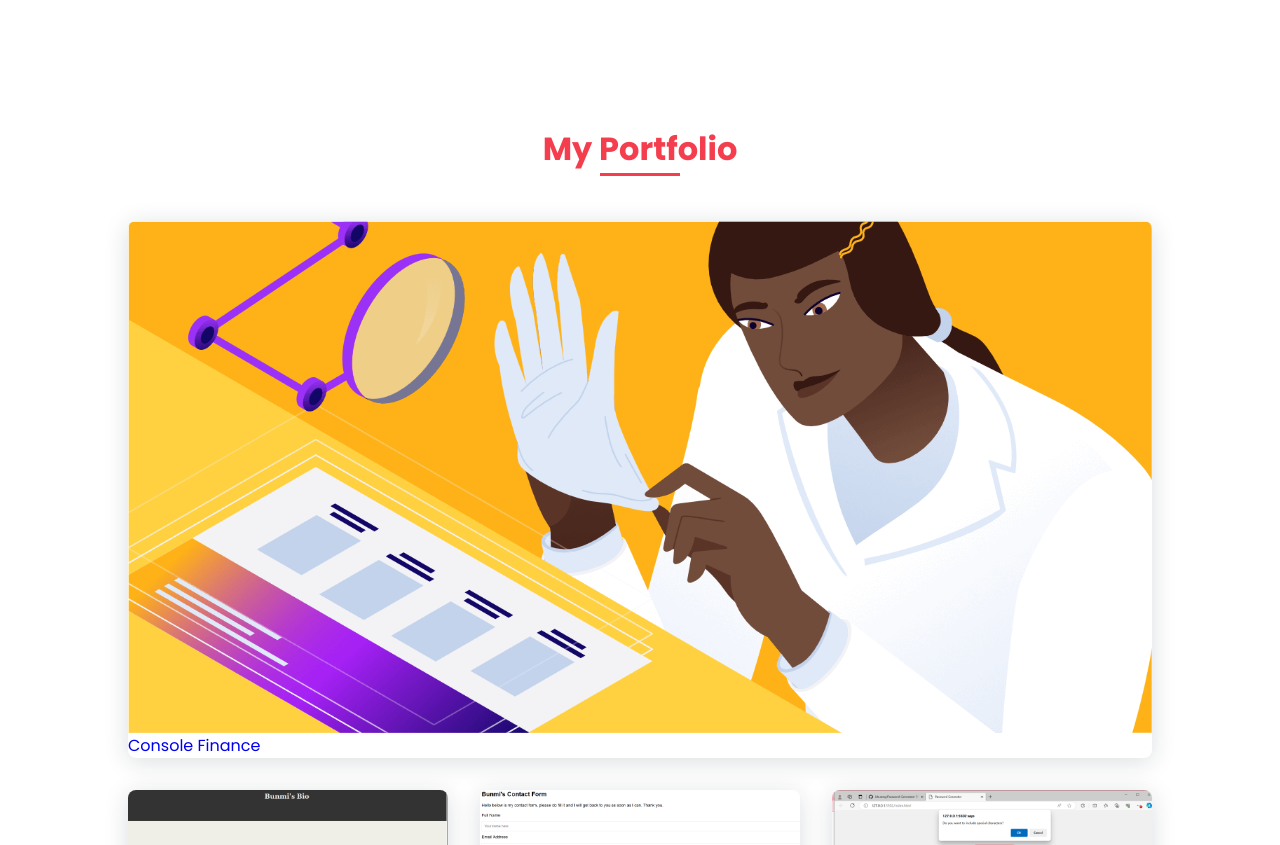
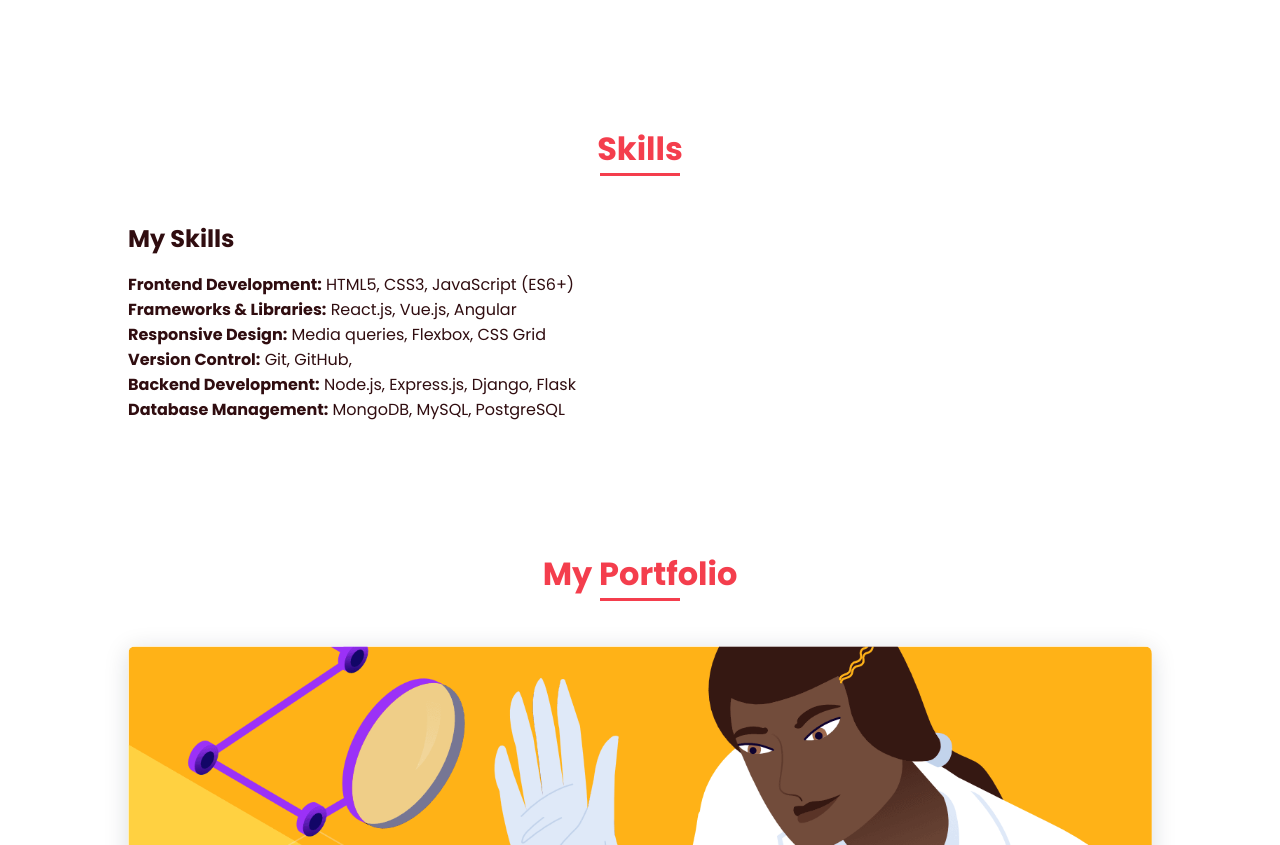
Before and after one commit to bhunmy/BunmiPortfolio, a plain HTML site: page index.html in a window 1280 px wide. Shown: the part 1077-1922 px from the top of the page. Drawn offline with nearby package versions, Linux system fonts and the light colour scheme.

Commit message:
adding skills to my skill section

```diff
--- a/index.html
+++ b/index.html
@@ -79,6 +79,25 @@
                 </div>
             </section>
 
+            <!--=====SKILL =====-->
+            <section class="skills section " id="skills">
+                <h2 class="section-title">Skills</h2>
+                <div class="skills__container bd-grid">
+                    <div>
+                        <h2 class="skills__subtitle">My Skills</h2>
+                        <ul>
+                            <li><strong>Frontend Development:</strong> HTML5, CSS3, JavaScript (ES6+)</li>
+                            <li><strong>Frameworks & Libraries:</strong> React.js, Vue.js, Angular</li>
+                            <li><strong>Responsive Design:</strong> Media queries, Flexbox, CSS Grid</li>
+                            <li><strong>Version Control:</strong> Git, GitHub,</li>
+                            <li><strong>Backend Development:</strong> Node.js, Express.js, Django, Flask</li>
+                            <li><strong>Database Management:</strong> MongoDB, MySQL, PostgreSQL</li>
+                        </ul>
+
+                    </div>
+                </div>
+            </section>
+
 
             <!--===== WORK =====-->
             <section class="work section" id="work">
--- a/style.css
+++ b/style.css
@@ -57,4 +57,8 @@ float: left;
 a {
     color: #d21034;
 }
+
+
+
+
 }
```
